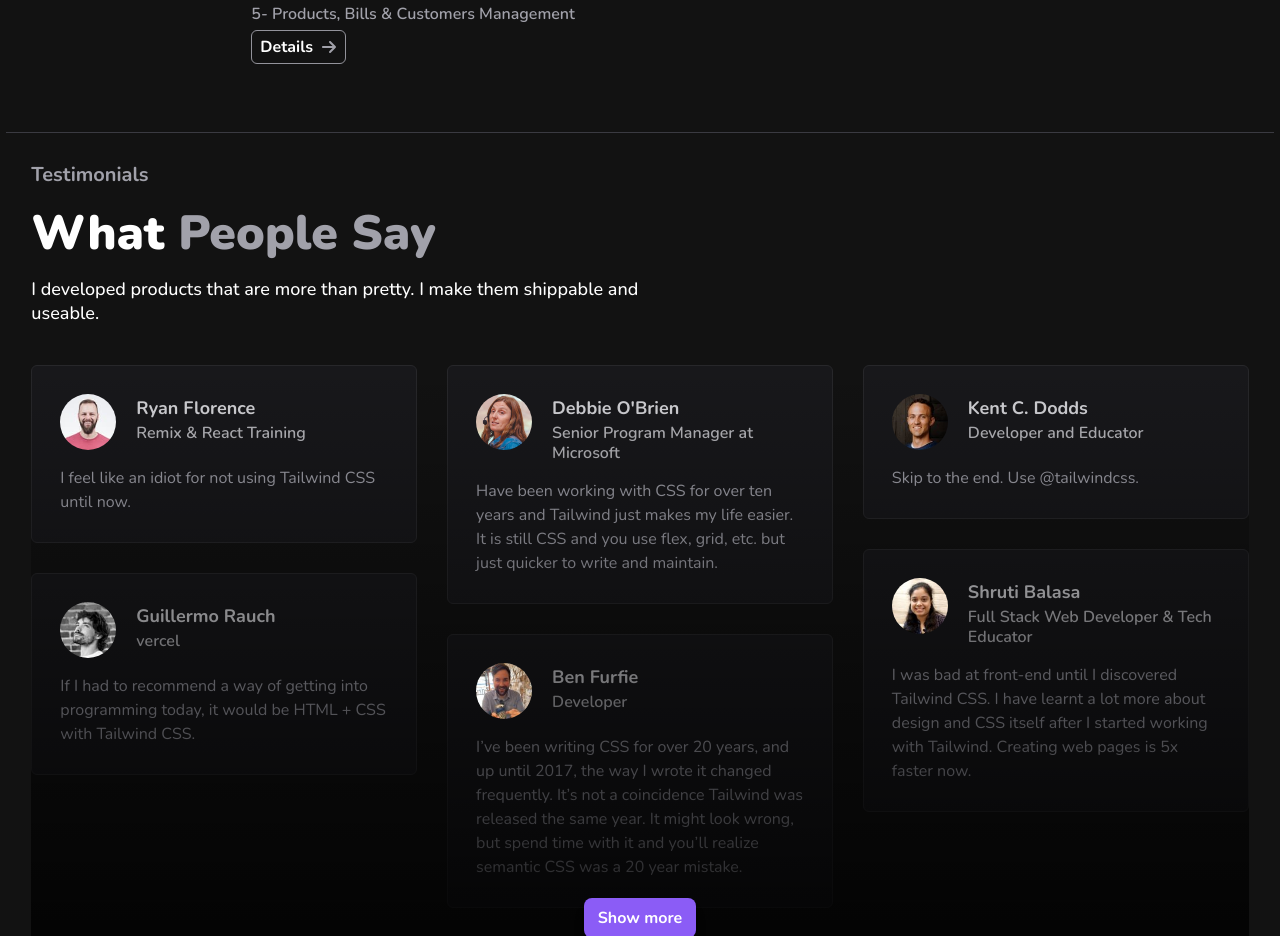
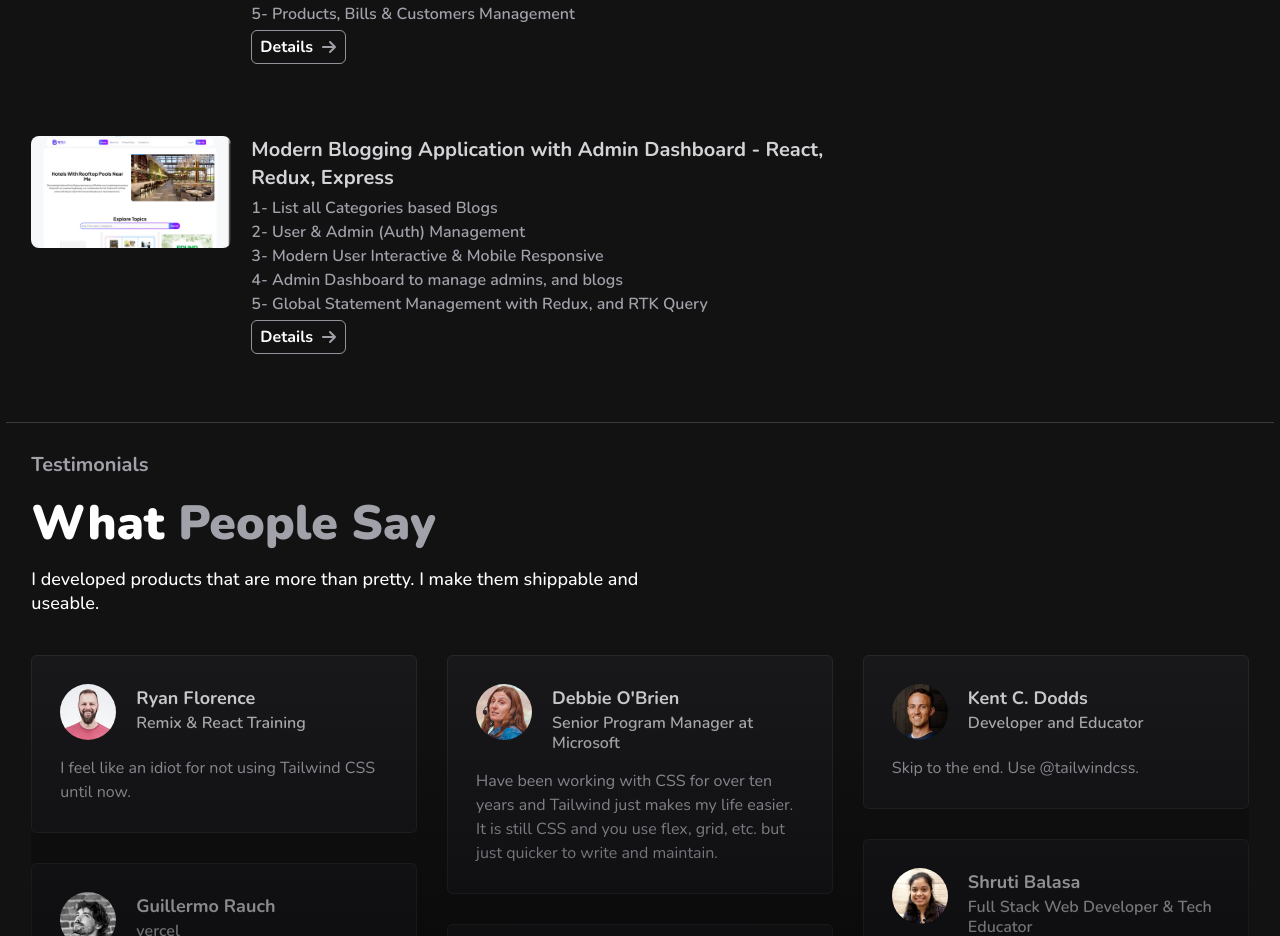
Before and after one commit to musamueed19/my-portfolio-reactjs-nextjs, a Next.js app in the folder my-portfolio/: page / in a window 1280 px wide. Shown: the part 2103-3039 px from the top of the page. Built offline with nearby package versions, Linux system fonts and the light colour scheme.

Commit message:
added new modern full stack blogging application with admin frontend - project

```diff
--- a/my-portfolio/constants/constants.js
+++ b/my-portfolio/constants/constants.js
@@ -405,6 +405,33 @@ export const projectsData = [
     href: "https://github.com/musamueed19/POS-Application",
     demo: "https://igpos.vercel.app/",
   },
+  {
+    label:
+      "Modern Blogging Application with Admin Dashboard - React, Redux, Express",
+    src: "/projects/mern-blog.png",
+    description: (
+      <>
+        <ul className="list-inside space-y-2">
+          <li>1- List all Categories based Blogs</li>
+          <li>2- User & Admin (Auth) Management</li>
+          <li>3- Modern User Interactive & Mobile Responsive</li>
+          <li>4- Admin Dashboard to manage admins, and blogs</li>
+          <li>5- Global Statement Management with Redux, and RTK Query</li>
+        </ul>
+      </>
+    ),
+    skills: [
+      { label: "git", src: "/skills/git.png" },
+      { label: "javascript", src: "/skills/javascript.png" },
+      { label: "tailwindcss", src: "/skills/tailwind.png" },
+      { label: "react", src: "/skills/react.png" },
+      { label: "redux", src: "/skills/redux.png" },
+      { label: "express JS", src: "/skills/express.png" },
+      { label: "mongoDB", src: "/skills/mongodb.png" },
+    ],
+    href: "https://github.com/musamueed19/Hotel-RoofTop",
+    demo: "https://hotelrt.vercel.app/",
+  },
 ];
 
 export const reviewsData = [
```
Also changed, not shown: my-portfolio/public/projects/Annotation 2025-07-04 124656.png (added), my-portfolio/public/projects/mern-blog.png (added).
